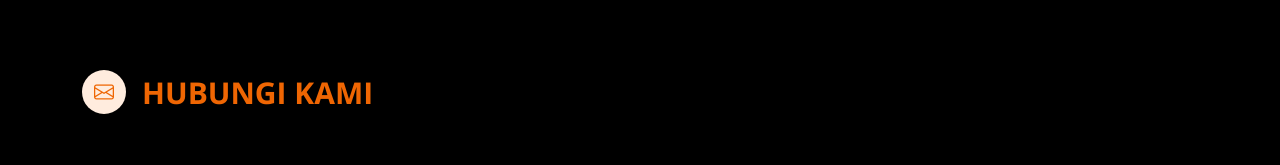
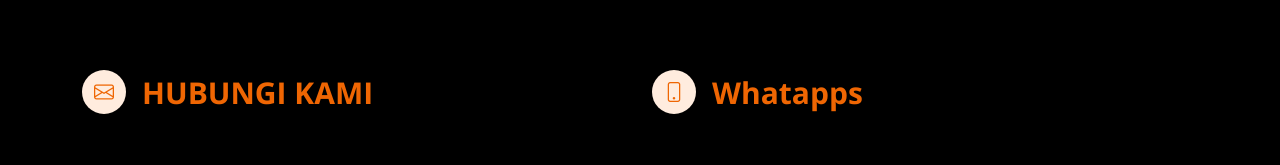
Before and after one commit to M-Classy-Art/M-Classy-Art.github.io, a plain HTML site: page index.html in a window 1280 px wide. Shown: the part 3239-3404 px from the top of the page. Drawn offline with nearby package versions, Linux system fonts and the light colour scheme.

Commit message:
new update

```diff
--- a/index.html
+++ b/index.html
@@ -88,8 +88,6 @@
 
       <div class="logo">
         <h1><a href="" ><span style="color: #000;" class="auto-type"></span></a></h1>
-        <!-- Uncomment below if you prefer to use an image logo -->
-        <!-- <a href="index.html"><img src="assets/img/logo.png" alt="" class="img-fluid"></a>-->
       </div>
 
       <nav id="navbar" class="navbar">
@@ -529,7 +527,7 @@
 
       <div class="row mt-5">
 
-        <div class="col-lg-12" data-aos="fade-right">
+        <div class="col-lg-6" data-aos="fade-right">
           <div class="info">
             <div class="address">
               <i class="bi bi-envelope"></i>
@@ -551,6 +549,15 @@
 
           </div>
 
+        </div>
+
+        <div class="col-lg-6" data-aos="fade-right">
+          <div class="info">
+            <div class="address">
+              <i class="bi bi-phone"></i>
+              <p style="font-size: 30px;"><a target="_blank" href="https://wa.me/qr/Q72AADDPTMVJB1">Whatapps</a></p>
+            </div>
+          </div>
         </div>
 
         <!-- <div class="col-lg-8 mt-5 mt-lg-0" data-aos="fade-left">
```
Also changed, not shown: content/aktiviti/index.html (+1 -6 lines), js/script.js (+0 -11 lines).
